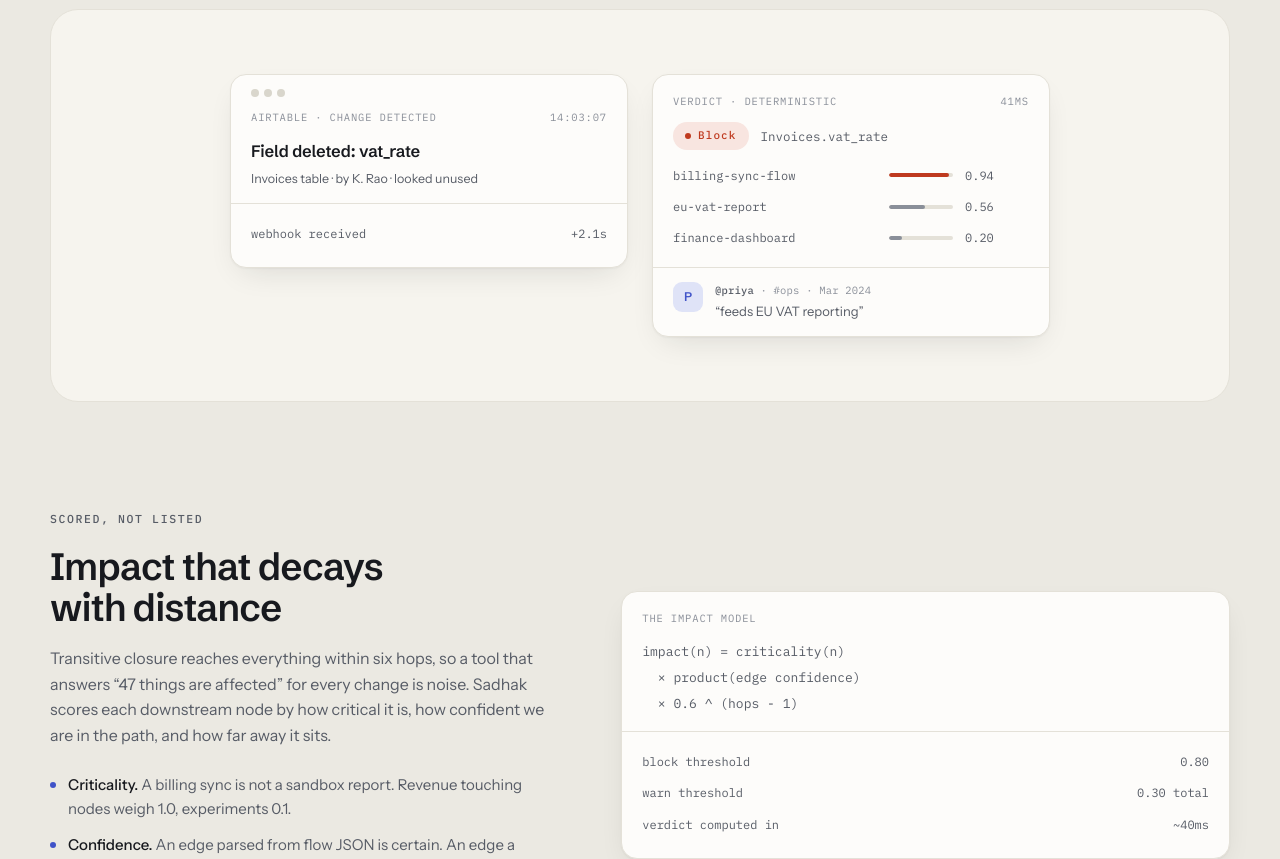
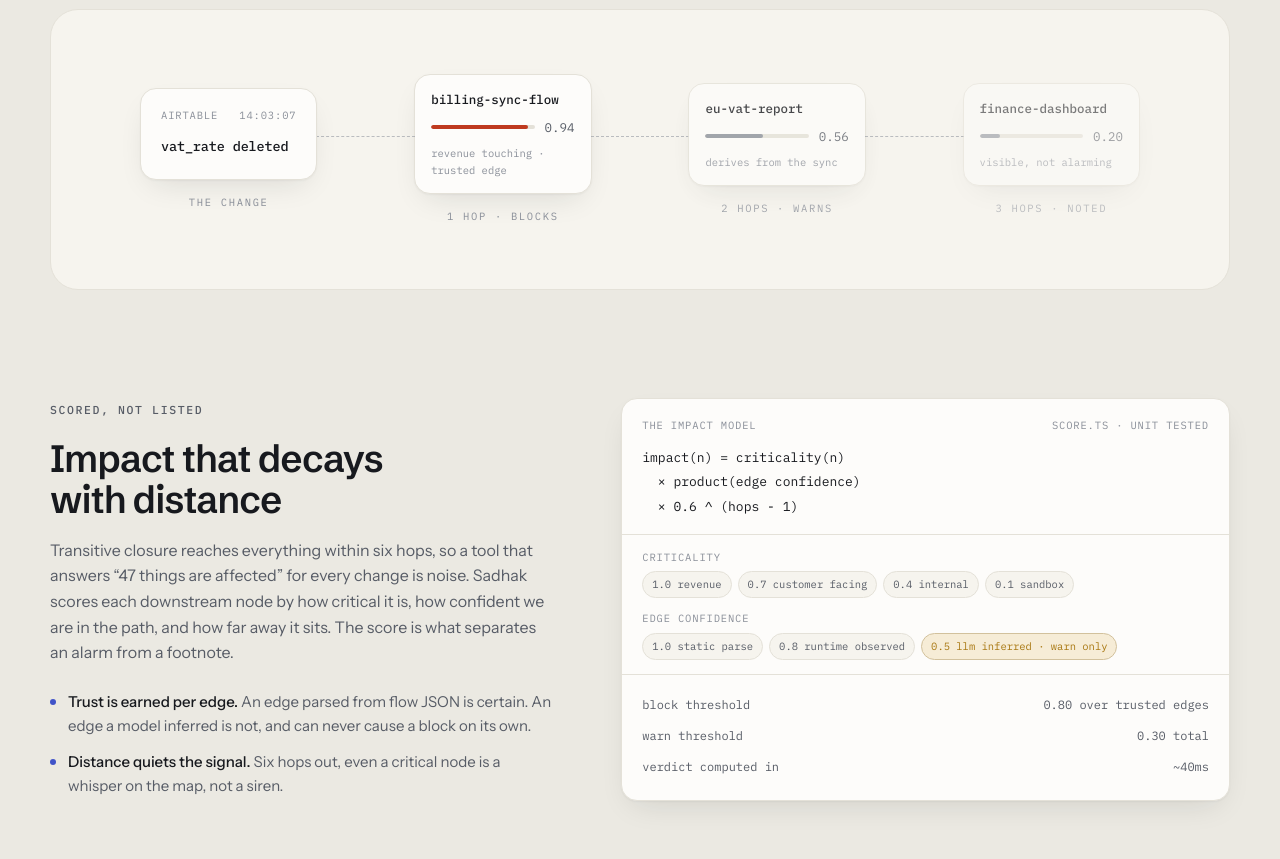
Before and after one commit to ashtonmths/Sarvam, a Next.js app in the folder apps/web/: page /product/blast-radius in a window 1280 px wide. Shown: the part 460-1319 px from the top of the page. Built offline with nearby package versions, Linux system fonts and the light colour scheme.

Commit message:
draw decay happening on the blast radius page

```diff
--- a/apps/web/app/product/blast-radius/page.tsx
+++ b/apps/web/app/product/blast-radius/page.tsx
@@ -1,6 +1,6 @@
 import type { Metadata } from "next";
 import { FeaturePage, FeatureRow } from "../../../components/feature-page";
-import { ChangeCard, Msg, VerdictCard } from "../../../components/product-cards";
+import { Msg } from "../../../components/product-cards";
 
 export const metadata: Metadata = {
   title: "Blast radius",
@@ -8,27 +8,89 @@ export const metadata: Metadata = {
     "A scored, decaying map of everything a change touches, with the human reasoning behind each dependency attached.",
 };
 
+/**
+ * Decay, shown actually happening: the change on the left, then each hop
+ * dimmer and quieter than the last. The same connector language as the hero.
+ */
+function DecayScene() {
+  return (
+    <div style={{ width: "100%", maxWidth: 1000 }}>
+      <div className="graph" style={{ margin: 0, animation: "none" }}>
+        <div className="graph__col graph__col--card" style={{ flexBasis: 220 }}>
+          <div className="pcard" style={{ width: "100%" }}>
+            <div className="pcard__eyebrow">
+              <span>Airtable</span>
+              <span>14:03:07</span>
+            </div>
+            <div
+              className="pcard__title"
+              style={{ fontFamily: "var(--font-mono)", fontSize: 13.5, fontWeight: 500 }}
+            >
+              vat_rate deleted
+            </div>
+          </div>
+          <span className="graph__cap">The change</span>
+        </div>
+
+        <div className="graph__link" aria-hidden="true" />
+
+        <div className="graph__col graph__col--card" style={{ flexBasis: 220 }}>
+          <div className="hop">
+            <div className="hop__name">billing-sync-flow</div>
+            <div className="hop__meter">
+              <span className="hop__bar">
+                <span className="hop__fill" style={{ width: "94%" }} />
+              </span>
+              0.94
+            </div>
+            <div className="hop__note">revenue touching · trusted edge</div>
+          </div>
+          <span className="graph__cap">1 hop · blocks</span>
+        </div>
+
+        <div className="graph__link" aria-hidden="true" />
+
+        <div className="graph__col graph__col--card" style={{ flexBasis: 220, opacity: 0.78 }}>
+          <div className="hop">
+            <div className="hop__name">eu-vat-report</div>
+            <div className="hop__meter">
+              <span className="hop__bar">
+                <span className="hop__fill" style={{ width: "56%", background: "var(--ink-faint)" }} />
+              </span>
+              0.56
+            </div>
+            <div className="hop__note">derives from the sync</div>
+          </div>
+          <span className="graph__cap">2 hops · warns</span>
+        </div>
+
+        <div className="graph__link" aria-hidden="true" />
+
+        <div className="graph__col graph__col--card" style={{ flexBasis: 220, opacity: 0.55 }}>
+          <div className="hop">
+            <div className="hop__name">finance-dashboard</div>
+            <div className="hop__meter">
+              <span className="hop__bar">
+                <span className="hop__fill" style={{ width: "20%", background: "var(--ink-faint)" }} />
+              </span>
+              0.20
+            </div>
+            <div className="hop__note">visible, not alarming</div>
+          </div>
+          <span className="graph__cap">3 hops · noted</span>
+        </div>
+      </div>
+    </div>
+  );
+}
+
 export default function BlastRadiusPage() {
   return (
     <FeaturePage
       eyebrow="Blast radius"
       title="Know what a change touches before it ships"
       lede="Every impact tool assumes your change arrives as a pull request. The changes that break operations arrive as someone clicking delete in a browser tab. Sadhak watches that path."
-      visual={
-        <div
-          style={{
-            display: "grid",
-            gridTemplateColumns: "repeat(auto-fit, minmax(280px, 1fr))",
-            gap: 24,
-            width: "100%",
-            maxWidth: 820,
-            alignItems: "start",
-          }}
-        >
-          <ChangeCard />
-          <VerdictCard />
-        </div>
-      }
+      visual={<DecayScene />}
       next={{ href: "/product/agents", title: "Agents that investigate" }}
     >
       <FeatureRow
@@ -41,36 +103,32 @@ export default function BlastRadiusPage() {
               that answers &ldquo;47 things are affected&rdquo; for every change
               is noise. Sadhak scores each downstream node by how critical it
               is, how confident we are in the path, and how far away it sits.
+              The score is what separates an alarm from a footnote.
             </p>
             <ul className="split__points">
               <li>
                 <span>
-                  <strong>Criticality.</strong> A billing sync is not a sandbox
-                  report. Revenue touching nodes weigh 1.0, experiments 0.1.
+                  <strong>Trust is earned per edge.</strong> An edge parsed
+                  from flow JSON is certain. An edge a model inferred is not,
+                  and can never cause a block on its own.
                 </span>
               </li>
               <li>
                 <span>
-                  <strong>Confidence.</strong> An edge parsed from flow JSON is
-                  certain. An edge a model inferred is not, and can never cause
-                  a block on its own.
-                </span>
-              </li>
-              <li>
-                <span>
-                  <strong>Decay.</strong> Six hops out, even a critical node is
-                  a whisper. It shows on the map without raising an alarm.
+                  <strong>Distance quiets the signal.</strong> Six hops out,
+                  even a critical node is a whisper on the map, not a siren.
                 </span>
               </li>
             </ul>
           </>
         }
         visual={
-          <div className="pcard" style={{ fontFamily: "var(--font-mono)", fontSize: 13 }}>
+          <div className="pcard" style={{ fontFamily: "var(--font-mono)", fontSize: 13, width: "100%" }}>
             <div className="pcard__eyebrow">
               <span>The impact model</span>
+              <span>score.ts · unit tested</span>
             </div>
-            <p style={{ lineHeight: 2, color: "var(--ink-soft)" }}>
+            <p style={{ lineHeight: 1.9, color: "var(--ink)" }}>
               impact(n) = criticality(n)
               <br />
               &nbsp;&nbsp;&times; product(edge confidence)
@@ -78,9 +136,27 @@ export default function BlastRadiusPage() {
               &nbsp;&nbsp;&times; 0.6 ^ (hops - 1)
             </p>
             <div className="pcard__divider" />
+            <div className="pcard__eyebrow" style={{ marginBottom: 4 }}>
+              <span>Criticality</span>
+            </div>
+            <div className="chiprow">
+              <span>1.0 revenue</span>
+              <span>0.7 customer facing</span>
+              <span>0.4 internal</span>
+              <span>0.1 sandbox</span>
+            </div>
+            <div className="pcard__eyebrow" style={{ marginBottom: 4 }}>
+              <span>Edge confidence</span>
+            </div>
+            <div className="chiprow">
+              <span>1.0 static parse</span>
+              <span>0.8 runtime observed</span>
+              <span className="is-warn">0.5 llm inferred · warn only</span>
+            </div>
+            <div className="pcard__divider" />
             <div className="impact-row" style={{ gridTemplateColumns: "1fr auto" }}>
               <span>block threshold</span>
-              <span>0.80</span>
+              <span>0.80 over trusted edges</span>
             </div>
             <div className="impact-row" style={{ gridTemplateColumns: "1fr auto" }}>
               <span>warn threshold</span>
@@ -114,7 +190,13 @@ export default function BlastRadiusPage() {
           </>
         }
         visual={
-          <div style={{ display: "flex", flexDirection: "column", gap: 14 }}>
+          <div style={{ display: "flex", flexDirection: "column", gap: 12, width: "100%" }}>
+            <div
+              className="pcard__eyebrow"
+              style={{ marginBottom: 0, fontFamily: "var(--font-mono)", fontSize: 10.5 }}
+            >
+              <span>Three sources, one edge · vat_rate → billing-sync</span>
+            </div>
             <Msg author="@priya" meta="#ops · Mar 2024">
               &ldquo;feeds EU VAT reporting, do not drop without checking with
               finance&rdquo;
```
